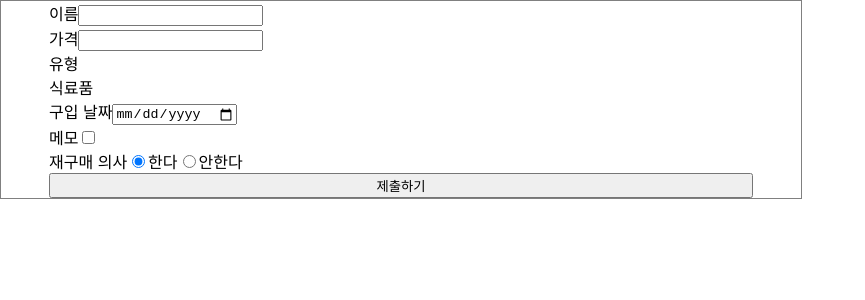
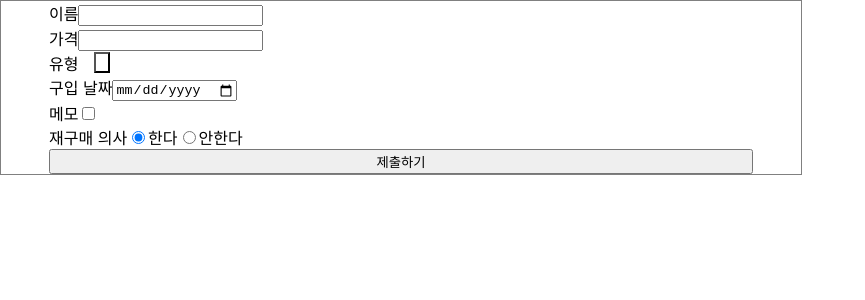
Before and after one commit to minseong99/frontend-accountBook-app, a React (Create React App) app: page / in a window 1280 px wide. Shown: the top 300 px of the page, without its empty margins (0-865 px from the left). Built offline with nearby package versions, Linux system fonts and the light colour scheme.

Commit message:
feat: dropdown버튼 구현
-유형(식료품, 스포츠 등)을 선택할 수 있는 dropdown버튼의 형태를 만들고 기능까지 만들었습니다.

```diff
--- /dev/null
+++ b/src/components/forms/DropDown.css
@@ -0,0 +1,15 @@
+.dropdown {
+  display: flex;
+}
+.form-option {
+  padding-left: 1rem;
+}
+.button-option {
+  background-color: white;
+  cursor: pointer;
+  width: auto;
+}
+
+.option-type {
+  border: 1px solid gray;
+}
--- a/src/components/forms/DropDown.js
+++ b/src/components/forms/DropDown.js
@@ -1,11 +1,53 @@
-import React from "react";
+import React, { useState } from "react";
+import "./DropDown.css";
+
+const typeList = [
+  "식료품",
+  "패션의류/잡화",
+  "뷰티",
+  "유아동",
+  "주방용품",
+  "생활용품",
+  "스포츠",
+];
 
 const DropDown = () => {
+  const [showOption, setShowOption] = useState(false);
+  const [type, setType] = useState("");
+
+  const handleOnclick = () => {
+    setShowOption((preState) => !preState);
+  };
+  const handleOnclickOption = (type) => {
+    setType(type);
+    setShowOption(false);
+  };
+
+  const renderOptions = typeList.map((type, index) => {
+    return (
+      <div
+        class="option-type"
+        onClick={() => handleOnclickOption(type)}
+        key={index}
+      >
+        {type}
+      </div>
+    );
+  });
+
   return (
-    <div>
+    <div class="dropdown">
       <label for="type">유형</label>
-      {/* 드롭다운구현 */}
-      <div>식료품</div>
+      <div class="form-option">
+        <input
+          class="button-option"
+          onClick={handleOnclick}
+          type="button"
+          value={type ? type : ""}
+        ></input>
+        {/* 드롭다운구현 */}
+        {showOption && <>{renderOptions}</>}
+      </div>
     </div>
   );
 };
```
